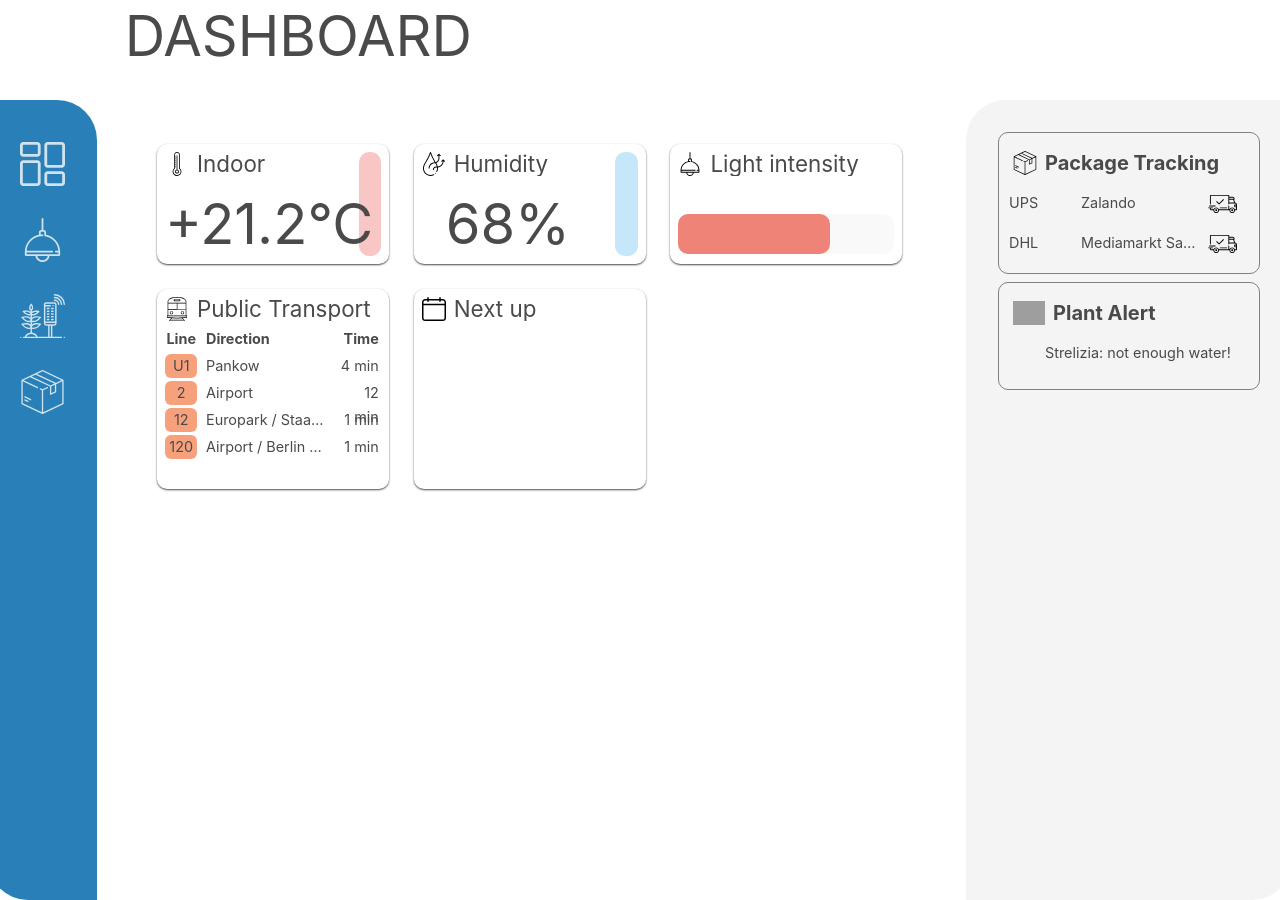
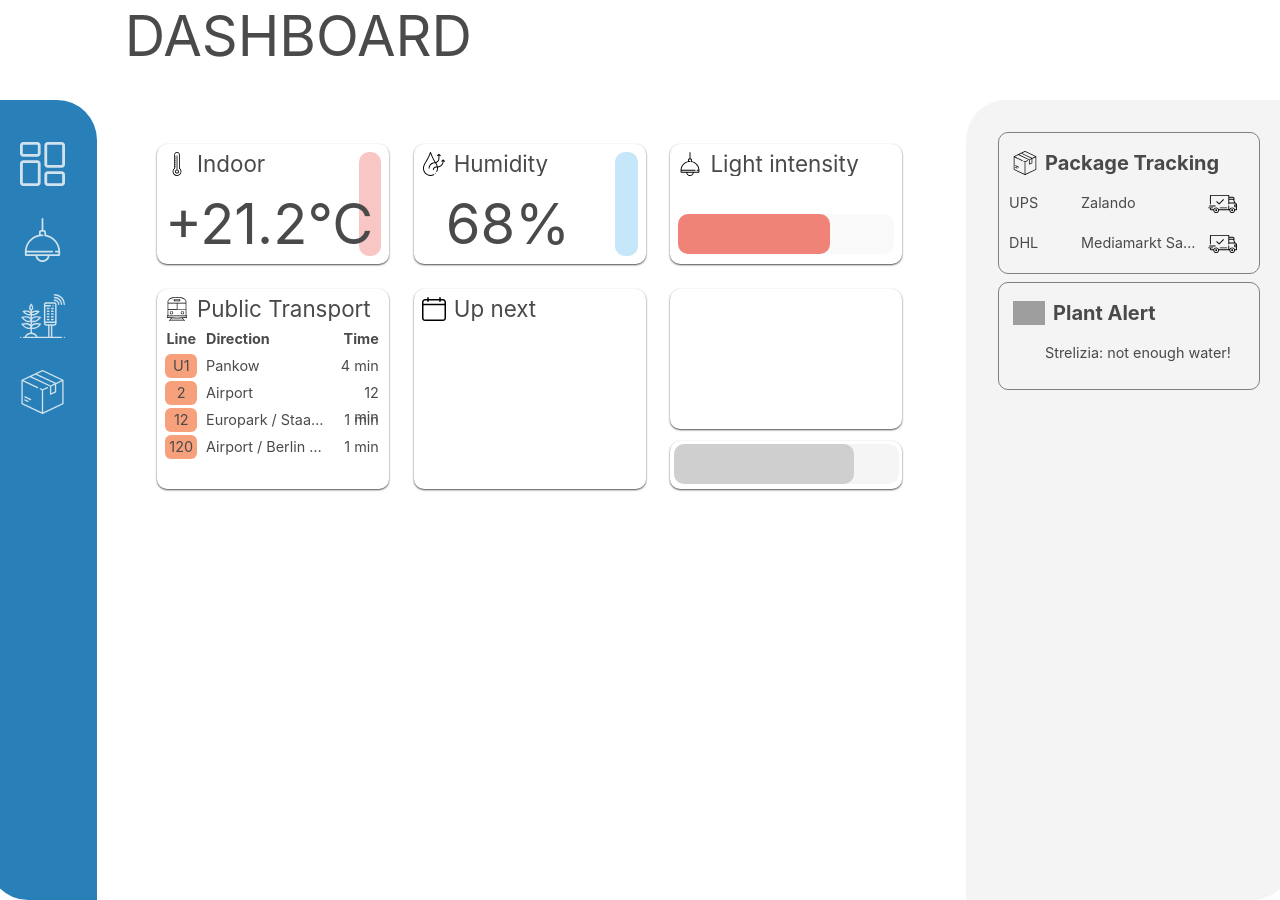
Before and after one commit to raikm/nevo, a Vue app: page / in a window 1280 px wide. Built offline with nearby package versions, Linux system fonts and the light colour scheme; grey boxes are pictures that could not be loaded.

Commit message:
first mockup for music player (focus) volume

```diff
--- a/src/components/MainInfoBoxes/CalendarMainInfoBox.vue
+++ b/src/components/MainInfoBoxes/CalendarMainInfoBox.vue
@@ -7,7 +7,7 @@
           src="../../../public/img/icons/calendar.svg"
         />
         <h1 class="main-info-title" id="calendar-header">
-          Next up
+          Up next
         </h1>
       </div>
 
--- /dev/null
+++ b/src/components/MainInfoBoxes/MusicControlMainInfoBox.vue
@@ -0,0 +1,42 @@
+<template>
+  <div class="music-control-box">
+    <MusicPlayerController id="music-control" />
+    <VolumeController id="volume-control" />
+  </div>
+</template>
+
+<script>
+import MusicPlayerController from "./MusicPlayerController";
+import VolumeController from "./VolumeController";
+
+export default {
+  name: "MusicControlMainInfoBox",
+  components: { MusicPlayerController, VolumeController },
+};
+</script>
+
+<style lang="scss">
+.music-control-box {
+  float: left;
+  height: 25vh;
+  margin: 1.6% 1.6%;
+
+  width: 30%;
+}
+
+#music-control,
+#volume-control {
+  box-shadow: 0 1px 2px 0;
+  border-radius: 10px;
+}
+
+#music-control {
+  height: 70%;
+  margin-bottom: 5%;
+}
+
+#volume-control {
+  height: 6vh;
+  padding: 1.6%;
+}
+</style>
--- /dev/null
+++ b/src/components/MainInfoBoxes/MusicPlayerController.vue
@@ -0,0 +1,11 @@
+<template>
+    <div id="music-control">
+
+    </div>
+</template>
+
+<script>
+export default {
+  name: "MusicPlayerController",
+};
+</script>
--- /dev/null
+++ b/src/components/MainInfoBoxes/VolumeController.vue
@@ -0,0 +1,37 @@
+<template>
+<div id="volume-container">
+  <div id="volume-bar-border">
+    <div id="volume-bar"></div>
+  </div>
+  </div>
+</template>
+
+<script>
+export default {
+  name: "VolumeController",
+};
+</script>
+
+<style lang="scss">
+
+#volume-container {
+float: left;
+margin: 1.6%;
+}
+
+#volume-bar-border {
+  background-color: rgba(245, 245, 245, 0.971);
+  border-radius: 10px;
+  width: 100%;
+
+}
+
+#volume-bar {
+  background-color: rgba(128, 128, 128, 0.331);
+  border-radius: 10px;
+  height: 5vh;
+  overflow: hidden;
+  width: 80%;
+
+}
+</style>
--- a/src/pages/DashboardPage/index.vue
+++ b/src/pages/DashboardPage/index.vue
@@ -19,6 +19,7 @@
         <LightIntensityMainInfoBox />
         <PublicTransportMainInfoBox />
         <CalendarMainInfoBox />
+        <MusicControlMainInfoBox />
       </div>
       <div id="newsfeed" class="main-menu column is-3">
         <div
@@ -39,6 +40,8 @@ import HumidityMainInfoBox from "../../components/MainInfoBoxes/HumidityMainInfo
 import LightIntensityMainInfoBox from "../../components/MainInfoBoxes/LightIntensityMainInfoBox";
 import PublicTransportMainInfoBox from "../../components/MainInfoBoxes/PublicTransportMainInfoBox";
 import CalendarMainInfoBox from "../../components/MainInfoBoxes/CalendarMainInfoBox";
+import MusicControlMainInfoBox from "../../components/MainInfoBoxes/MusicControlMainInfoBox";
+
 
 import InfoBox from "../../components/NewsfeedBoxes/InfoBox";
 
@@ -50,7 +53,8 @@ export default {
     HumidityMainInfoBox,
     LightIntensityMainInfoBox,
     PublicTransportMainInfoBox,
-    CalendarMainInfoBox
+    CalendarMainInfoBox,
+    MusicControlMainInfoBox
   },
   data() {
     return {
@@ -159,12 +163,8 @@ export default {
 }
 
 .main-info-box {
-  // border-color: grey;
-  // border-style: solid;
   border-radius: 10px;
-  // border-width: 1px;
   float: left;
-
   width: 30%;
   margin: 1.6% 1.6%;
   padding: 1vh;
```
